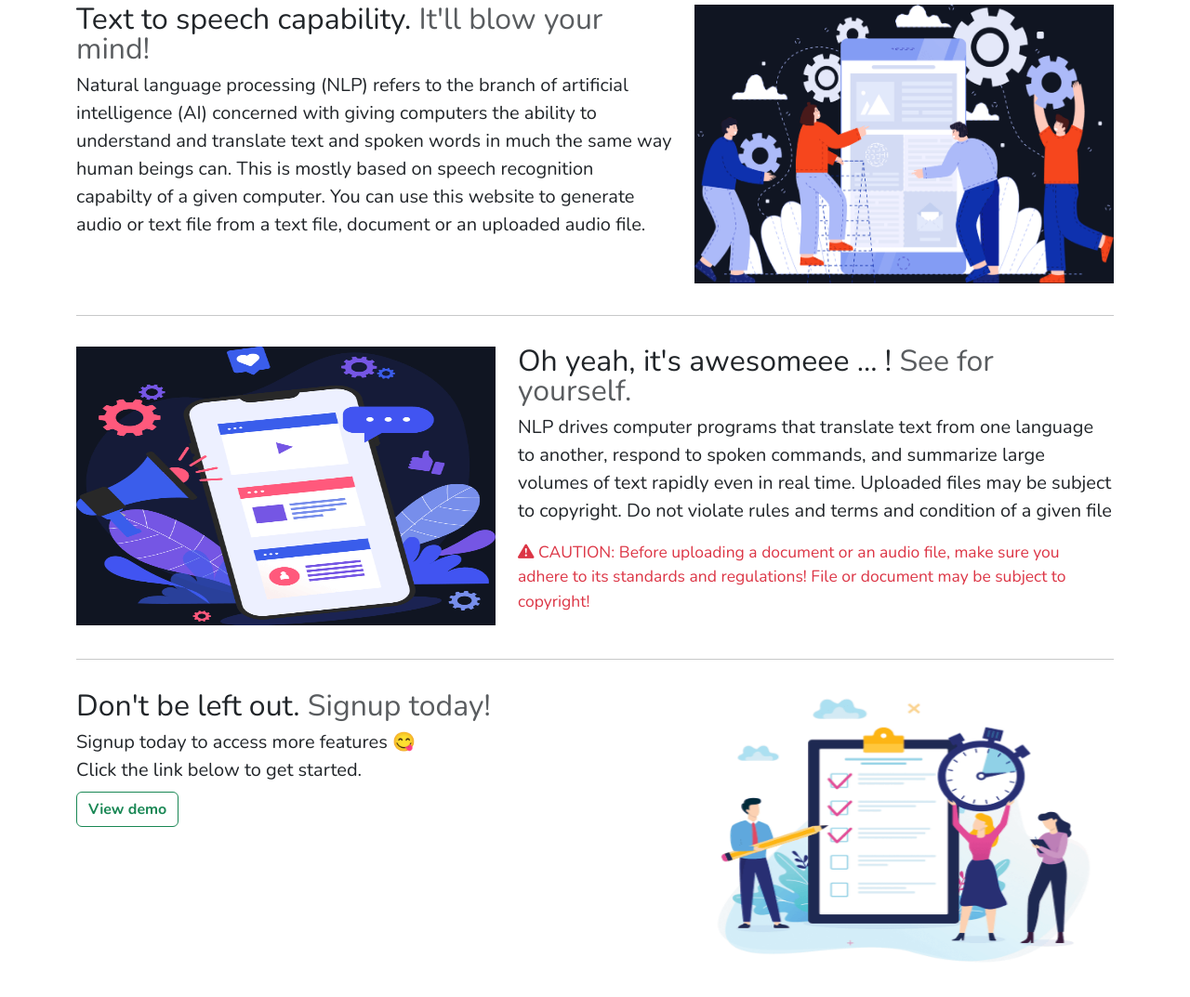
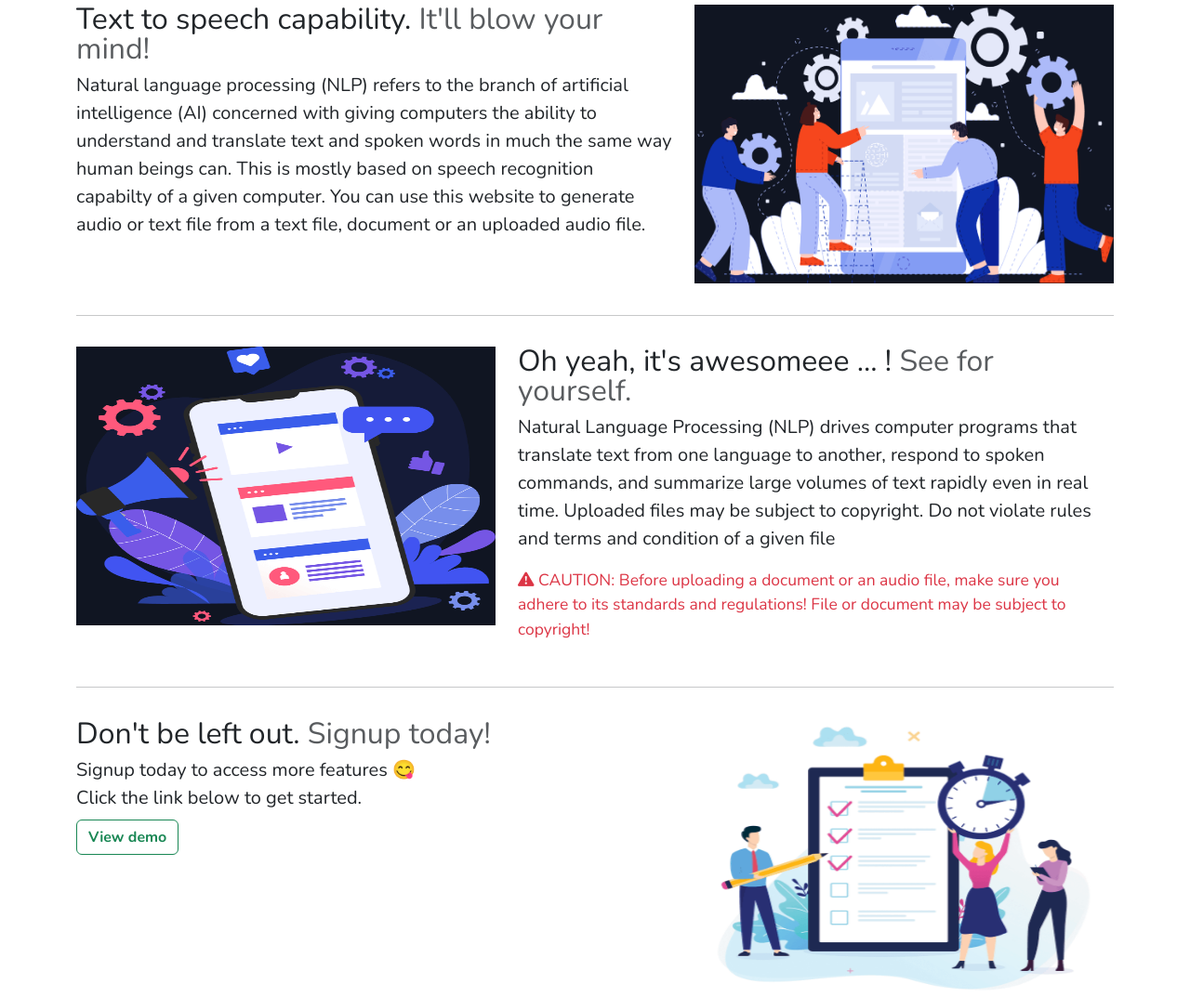
Before and after one commit to morikeli/Xcalibur, a Django app: page / in a window 1280 px wide. Shown: the part 1365-2438 px from the top of the page at 93% size. Run offline with Django 4.2, Linux system fonts and the light colour scheme; some libraries are stand-ins or nearby versions.

Commit message:
minor changes

```diff
--- a/users/templates/users/index.html
+++ b/users/templates/users/index.html
@@ -38,6 +38,11 @@
     </div>
 
     <main>
+        <div class="row">
+            <div class="col-md-12">
+                {% include 'messages.html' %}
+            </div>
+        </div>
         <div id="hero">
             <div id="carouselExampleCaptions" class="carousel slide" data-bs-ride="true">
                 <div class="carousel-indicators">
@@ -150,7 +155,7 @@
                 <div class="col-md-7 order-md-2">
                     <h2 class="featurette-heading fw-normal lh-1">Oh yeah, it's awesomeee ... ! <span class="text-body-secondary">See for yourself.</span></h2>
                     <p class="lead">
-                        NLP drives computer programs that translate text from one language to another, respond to spoken commands, and summarize large volumes of
+                        Natural Language Processing (NLP) drives computer programs that translate text from one language to another, respond to spoken commands, and summarize large volumes of
                         text rapidly even in real time. Uploaded files may be subject to copyright. Do not violate rules and terms and condition of a given file
                         <p class="small text-danger"><i class="bi-exclamation-triangle-fill text-danger"></i> CAUTION: Before uploading a document or an audio file,
                             make sure you adhere to its standards and regulations! File or document may be subject to copyright!
@@ -180,7 +185,6 @@
             <br>
 
         </div>
-
     </main>
     {% endblock %}
 </body>
```
